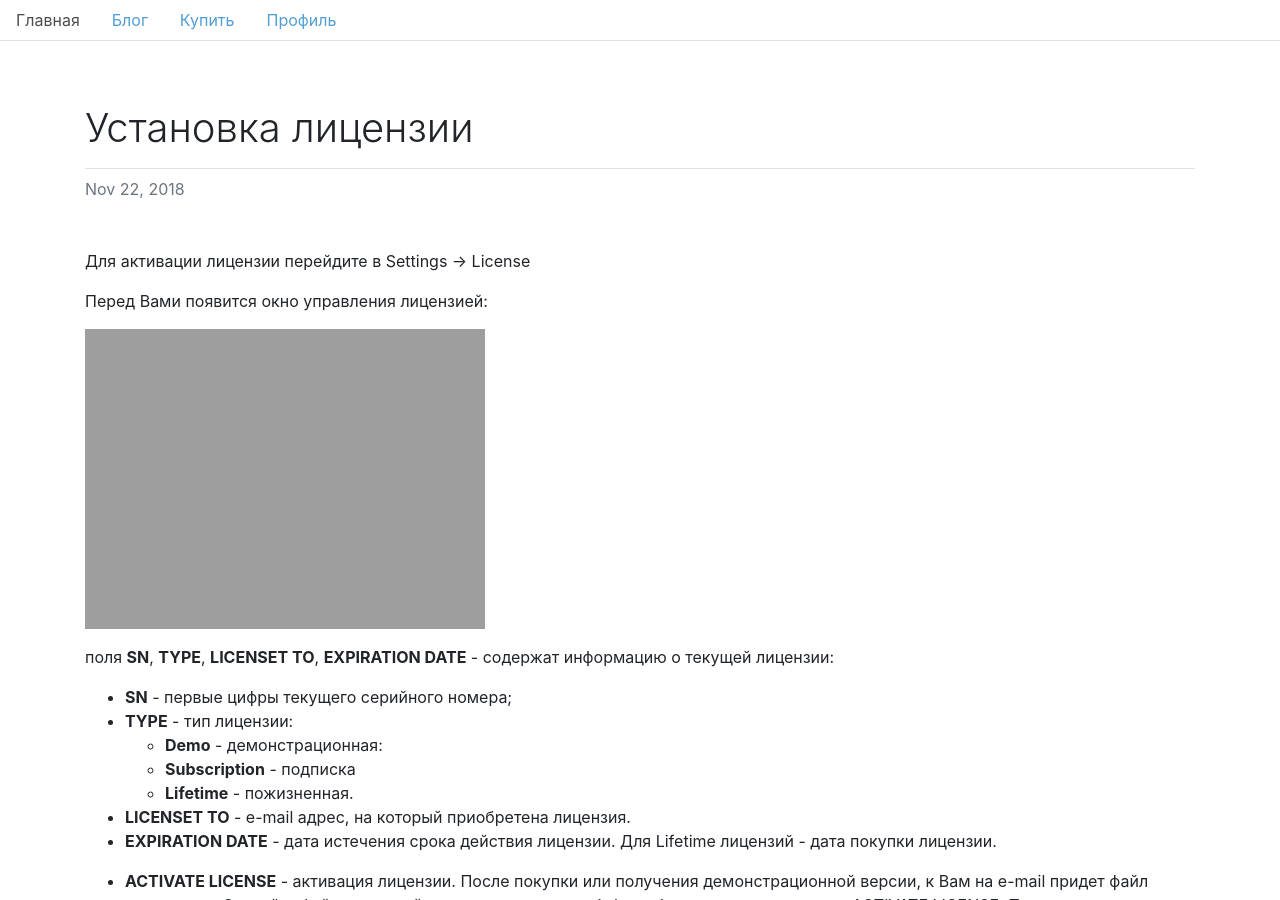
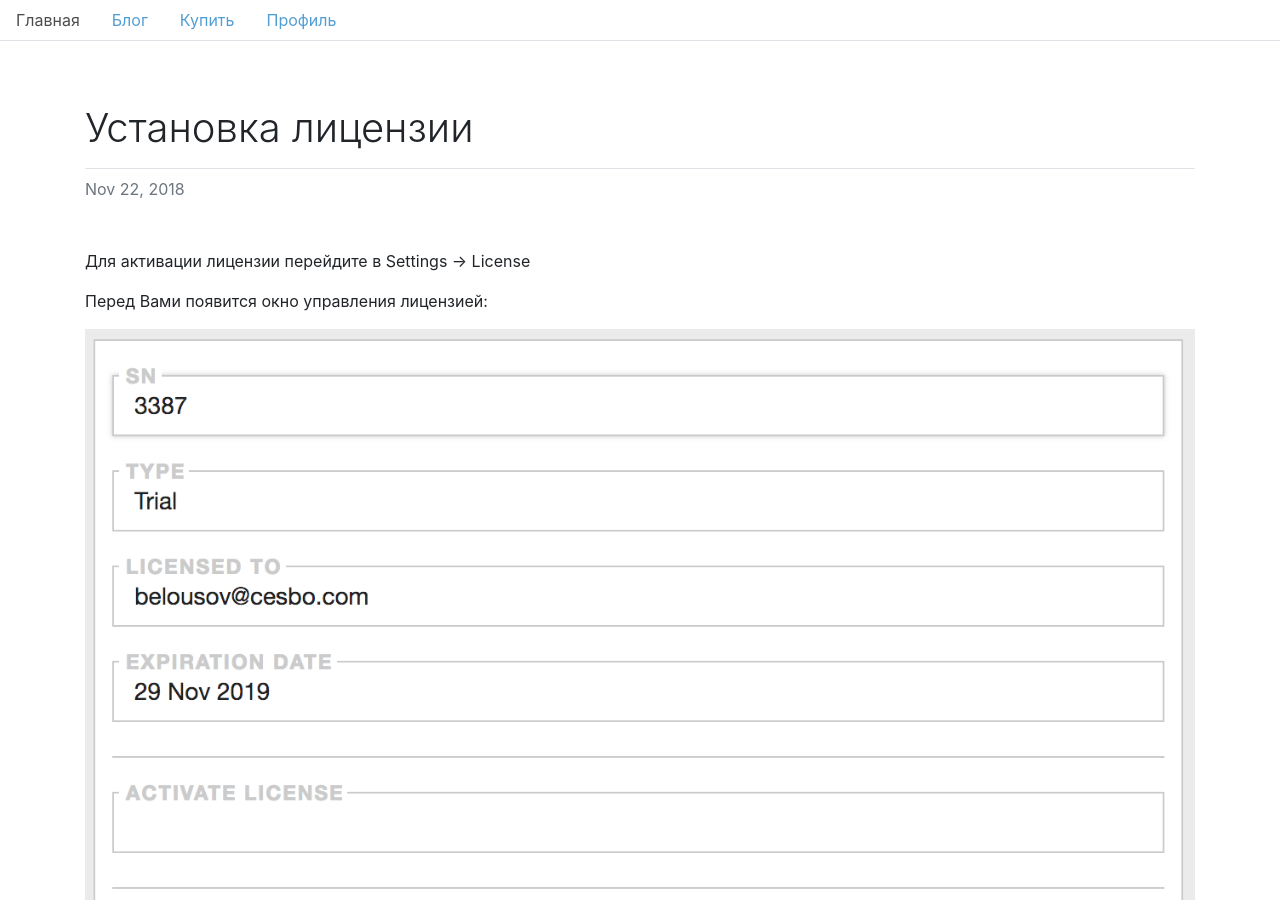
Before and after one commit to ramzes1401ss3/cesbo-www, a Jekyll site: the page built from ru/_posts/2018-11-22-license.md, in a window 1280 px wide and 900 px high. Built offline with Jekyll 4.4.1, drawn with Linux system fonts in a browser that asks for light colours.

Commit message:
Update 2018-11-22-license.md

```diff
--- a/ru/_posts/2018-11-22-license.md
+++ b/ru/_posts/2018-11-22-license.md
@@ -11,7 +11,7 @@ tags: [dev]
 
 Перед Вами появится окно управления лицензией:
 
-![Image](/assets/post-img/license.png  =250x)
+![Image](/assets/post-img/license.png){:class="img-fluid"}
 
 поля **SN**, **TYPE**, **LICENSET TO**, **EXPIRATION DATE** - содержат информацию о текущей лицензии:
 
```
